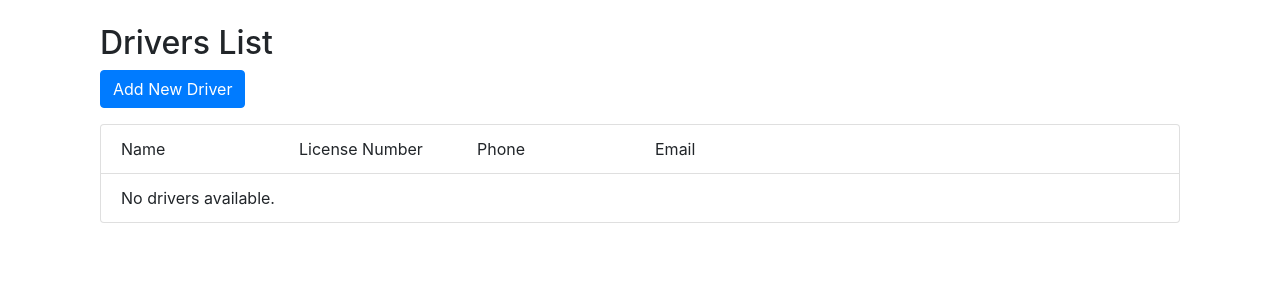
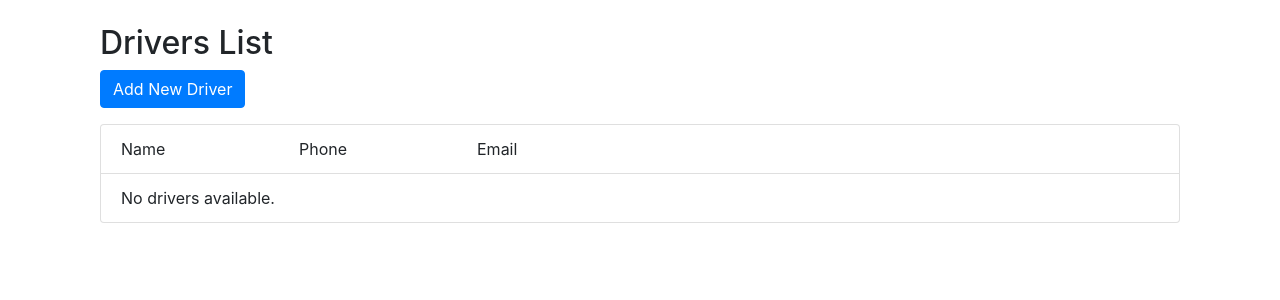
Before and after one commit to PMManyika/etrucker, a Django app: page /drivers/ in a window 1280 px wide. Shown: the part 56-356 px from the top of the page. Run offline with Django 3.2, Linux system fonts and the light colour scheme; the visitor is signed in with stand-in values (Sample User, id 1); data that the repository does not hold is empty; some libraries are stand-ins or nearby versions.

Commit message:
removed plate

```diff
--- a/drivers/templates/drivers/driver_list.html
+++ b/drivers/templates/drivers/driver_list.html
@@ -9,7 +9,6 @@
         <div class="list-group-item d-none d-md-block">
             <div class="row">
                 <div class="col-md-2 d-none d-md-block">Name</div>
-                <div class="col-md-2 d-none d-md-block">License Number</div>
                 <div class="col-md-2 d-none d-md-block">Phone</div>
                 <div class="col-md-3 d-none d-md-block">Email</div>
                 <div class="col-md-3 text-right d-none d-md-block">
@@ -21,7 +20,6 @@
         <div class="list-group-item">
             <div class="row">
                 <div class="col-md-2">{{ driver.name }}</div>
-                <div class="col-md-2">{{ driver.license_number }}</div>
                 <div class="col-md-2">{{ driver.phone }}</div>
                 <div class="col-md-3">{{ driver.email }}</div>
                 <div class="col-md-3 text-right">
```
